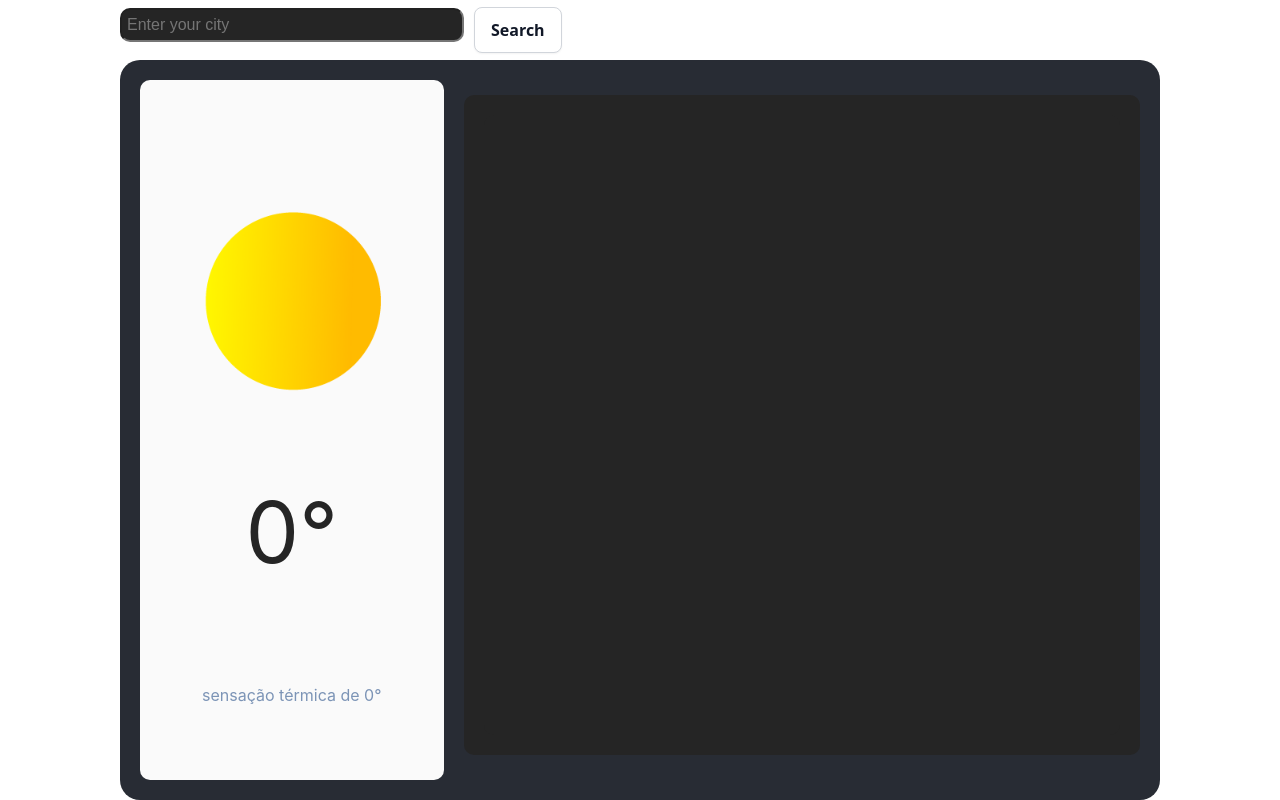
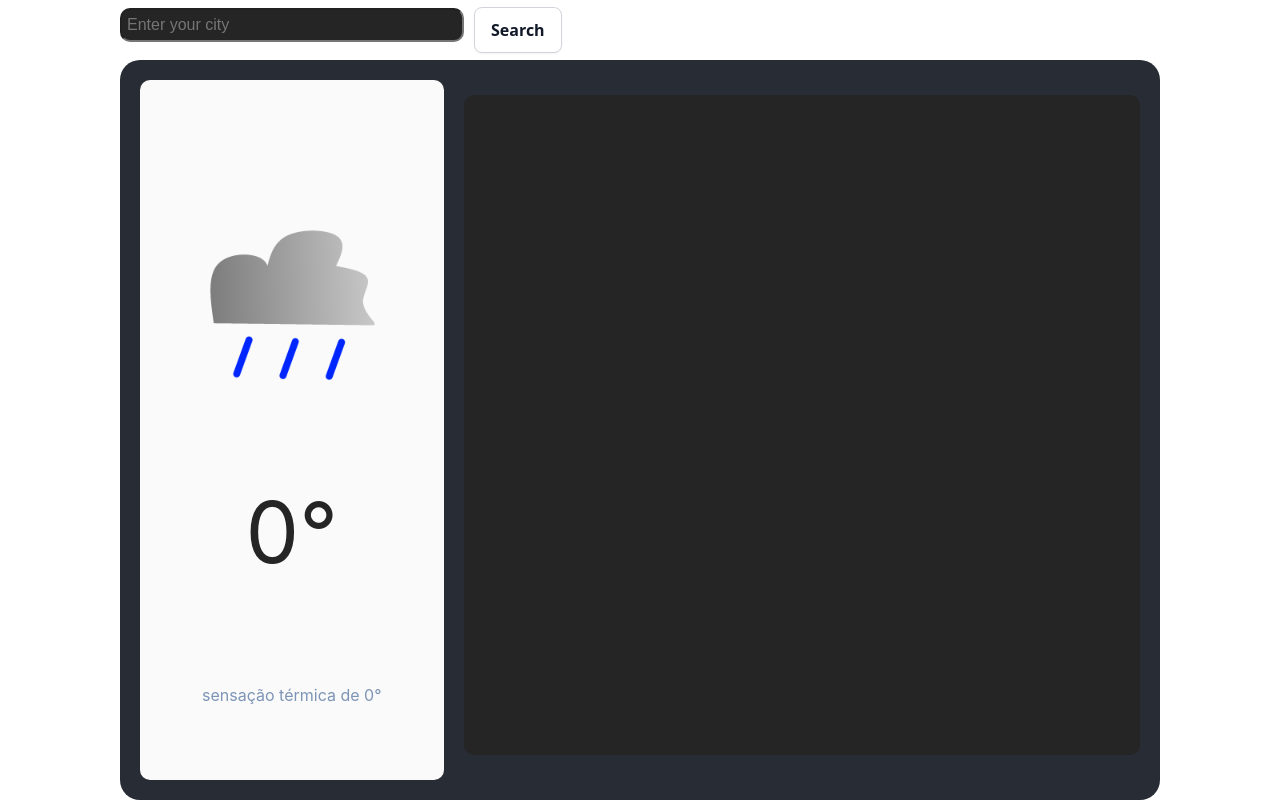
Before and after one commit to joaobenedetmachado/WeatherInfos, a React (Create React App) app: page / in a window 1280 px wide. Built offline with nearby package versions, Linux system fonts and the light colour scheme.

Commit message:
png para climas

```diff
--- a/src/App.js
+++ b/src/App.js
@@ -1,9 +1,10 @@
-import './App.css';
+// App.js
 import React, { useState } from 'react';
 import axios from 'axios';
 import WeatherInfos from './Components/weatherinfos/weatherinfos';
 import InputSearch from './Components/inputSearch/inputSearch';
 import WeatherData from './Components/weatherData/weatherData';
+import Style from './App.css'
 
 const api = {
   key: "24897893e27c26a4a999b9250bbc38d0",
@@ -42,8 +43,6 @@ function App() {
     }
   };
 
-  const pairs = Object.entries(weatherData);
-
   return (
     <div className="App">
       <div className="inputArea" >
@@ -58,8 +57,8 @@ function App() {
       <div className='MainMenu'>
         <WeatherInfos
           value={weatherData.name}
-          weatherImage={require('./midia/sol.png')}
-          temp={`${weatherData.main && weatherData.main.temp || `0` }°` }
+          weather={weatherData.weather && weatherData.weather[0].main}
+          temp={`${weatherData.main && weatherData.main.temp || `0` }°`}
           sense={`sensação térmica de ${weatherData.main && weatherData.main.feels_like || `0`}°`}
         />
         <WeatherData text={weatherData} />
--- a/src/Components/weatherinfos/weatherinfos.js
+++ b/src/Components/weatherinfos/weatherinfos.js
@@ -1,6 +1,30 @@
-import React, { useState } from 'react'
+import React from 'react';
+import solImage from '../../midia/sol.png';
+import neveImage from '../../midia/neve.png';
+import tempestadeImage from '../../midia/tempestade.png';
+import nubladoImage from '../../midia/nublado.png';
+import nevoeiroImage from '../../midia/nevoeiro.png';
+import chuvaImage from '../../midia/chuva.png';
 
 const WeatherInfos = (props) => {
+  const getWeatherImage = (weather) => {
+    switch (weather) {
+      case 'Clear':
+        return solImage;
+      case 'Snow':
+        return neveImage;
+      case 'Thunderstorm':
+        return tempestadeImage;
+      case 'Clouds':
+        return nubladoImage;
+      case 'Mist':
+        return nevoeiroImage;
+      case 'Rain':
+      default:
+        return chuvaImage;
+    }
+  };
+
   return (
     <div
       style={{
@@ -26,7 +50,7 @@ const WeatherInfos = (props) => {
         style={{
           width: '200px'
         }}
-        src={props.weatherImage} alt="Weather" />
+        src={getWeatherImage(props.weather)} alt="Weather" />
       <p
         style={{
           color: '#252525',
@@ -43,7 +67,7 @@ const WeatherInfos = (props) => {
         {props.sense}
       </p>
     </div>
-  )
-}
+  );
+};
 
-export default WeatherInfos
+export default WeatherInfos;
```
Lines whose indentation alone changed are shown as unchanged.
